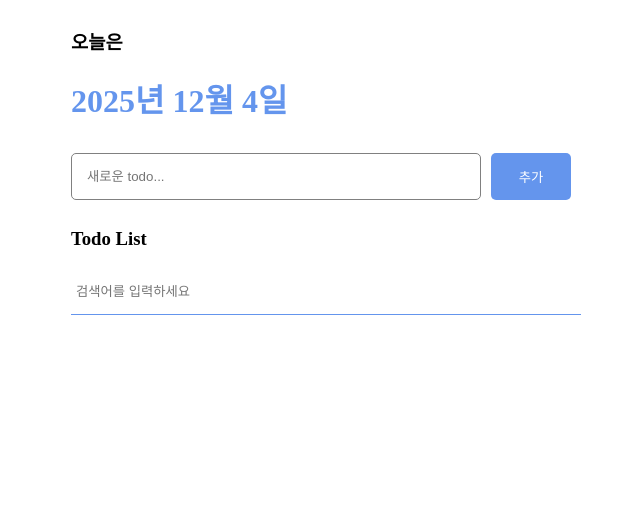
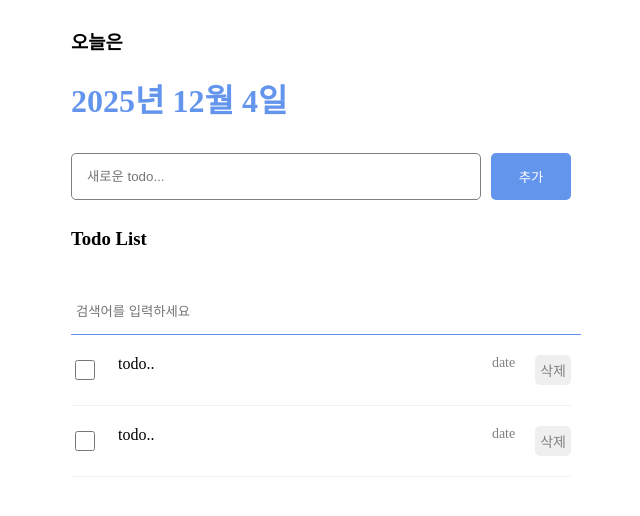
Before and after one commit to sorrybro2/react-todolist, a React (Vite) app: page / in a window 1280 px wide. Shown: the top 516 px of the page, without its empty margins (319-959 px from the left). Built offline with nearby package versions, Linux system fonts and the light colour scheme.

Commit message:
style: 모든 컴포넌트 스타일링 끝

```diff
--- a/src/components/List.css
+++ b/src/components/List.css
@@ -1,11 +1,23 @@
-.List input{
+.List{
+    display: flex;
+    flex-direction: column;
+    gap: 20px;
+}
+
+.List > input{
     width: 100%;
     padding:15px 5px;
     border:none;
     border-bottom: 1px solid #6495ed;
 }
 
-.List input:focus{
+.List > input:focus{
     outline:none;
     border-bottom: 1px solid lightskyblue;
 }
+
+.List .todo_wrappers{
+    display: flex;
+    flex-direction: column;
+    gap: 20px;
+}
--- a/src/components/List.jsx
+++ b/src/components/List.jsx
@@ -1,10 +1,15 @@
 import './List.css'
+import TodoItem from './TodoItem'
 
 const List =()=>{
     return (
         <div className="List">
             <h3>Todo List</h3>
             <input placeholder="검색어를 입력하세요"/>
+            <div className="todo_wrappers">
+                <TodoItem/>
+                <TodoItem/>
+            </div>
         </div>
     )
 }
--- /dev/null
+++ b/src/components/TodoItem.css
@@ -0,0 +1,28 @@
+.TodoItem{
+    display:flex;
+    gap: 20px;
+    padding-bottom : 20px;
+    border-bottom: 1px solid rgb(240,240,240);
+}
+
+.TodoItem input{
+    width: 20px;
+}
+
+.TodoItem .content{
+    flex: 1;
+}
+
+.TodoItem .date{
+    font-size : 14px;
+    color : gray;
+}
+
+.TodoItem button{
+    cursor: pointer;
+    color: gray;
+    font-size : 14px;
+    border:none;
+    border-radius: 5px;
+    padding: 5px;
+}
--- /dev/null
+++ b/src/components/TodoItem.jsx
@@ -0,0 +1,13 @@
+import './TodoItem.css'
+
+const TodoItem =()=>{
+    return (
+        <div className="TodoItem">
+            <input type="checkbox"/>
+            <div className="content">todo..</div>
+            <div className="date">date</div>
+            <button>삭제</button>
+        </div>
+    )
+}
+export default TodoItem
```
